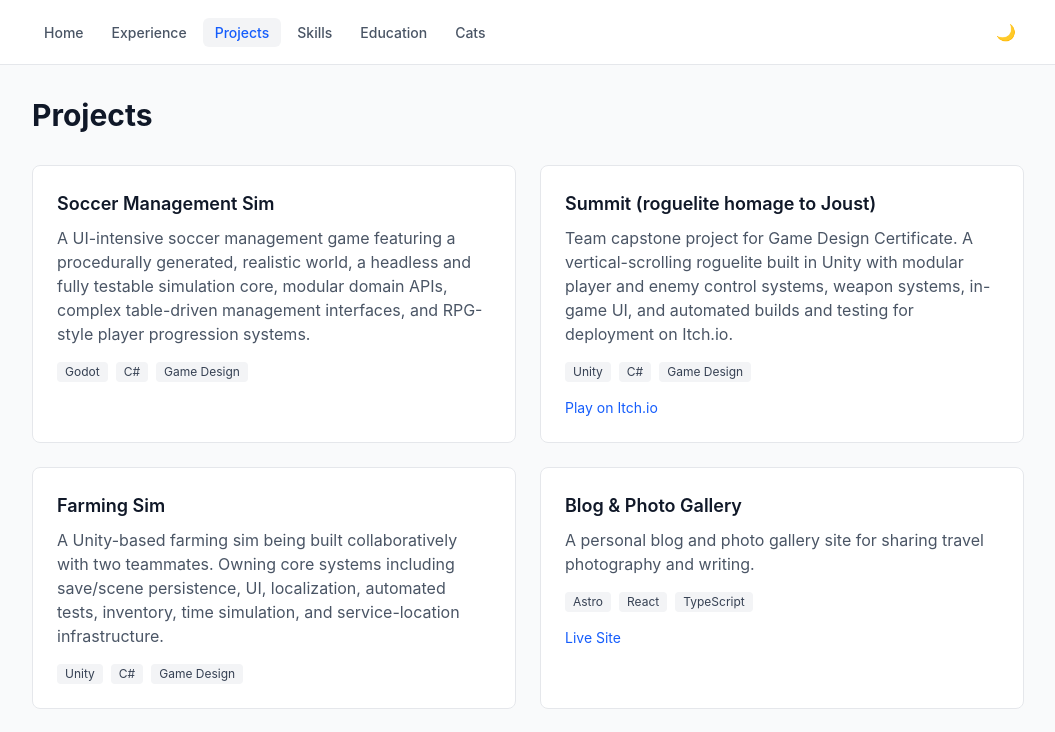
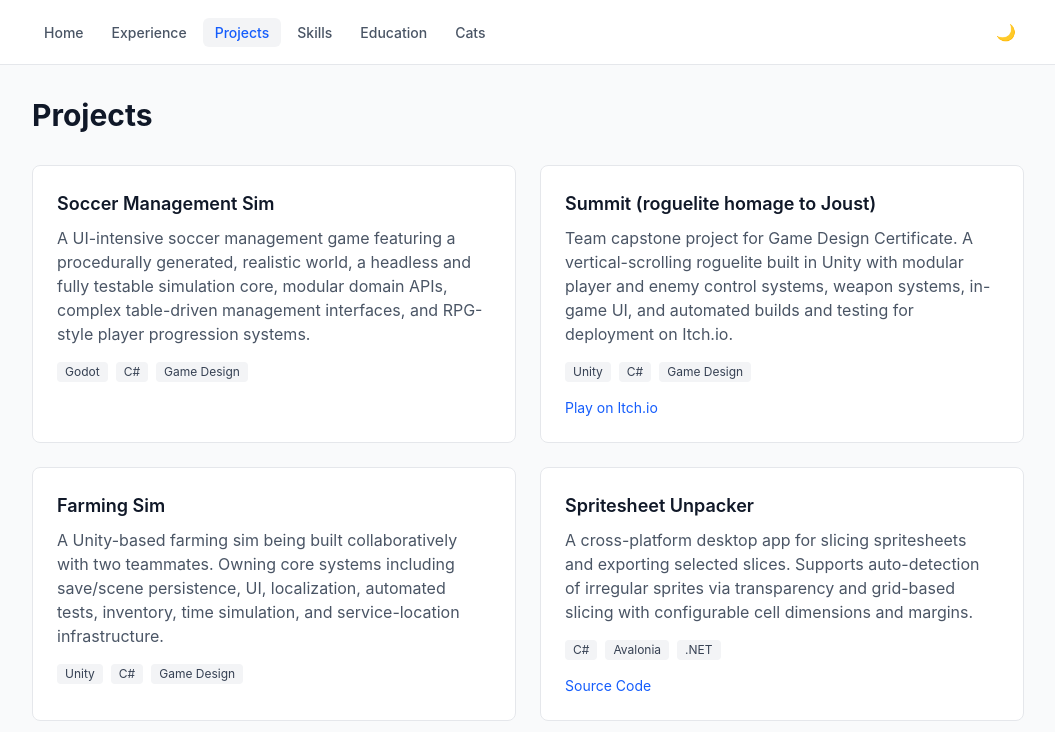
Before and after one commit to nathanbuchholz/portfolio, a React (Vite) app: page /projects in a window 1280 px wide. Shown: the top 732 px of the page, without its empty margins (112-1167 px from the left). Built offline with nearby package versions, Linux system fonts and the light colour scheme.

Commit message:
add spritesheet unpacker to projects

```diff
--- a/src/data/projects.ts
+++ b/src/data/projects.ts
@@ -22,6 +22,14 @@ export const projects: Project[] = [
     tech: ['Unity', 'C#', 'Game Design'],
   },
   {
+    title: 'Spritesheet Unpacker',
+    description:
+      'A cross-platform desktop app for slicing spritesheets and exporting selected slices. Supports auto-detection of irregular sprites via transparency and grid-based slicing with configurable cell dimensions and margins.',
+    tech: ['C#', 'Avalonia', '.NET'],
+    liveUrl: 'https://github.com/nathanbuchholz/spritesheet-unpacker',
+    liveUrlName: 'Source Code',
+  },
+  {
     title: 'Blog & Photo Gallery',
     description:
       'A personal blog and photo gallery site for sharing travel photography and writing.',
```
